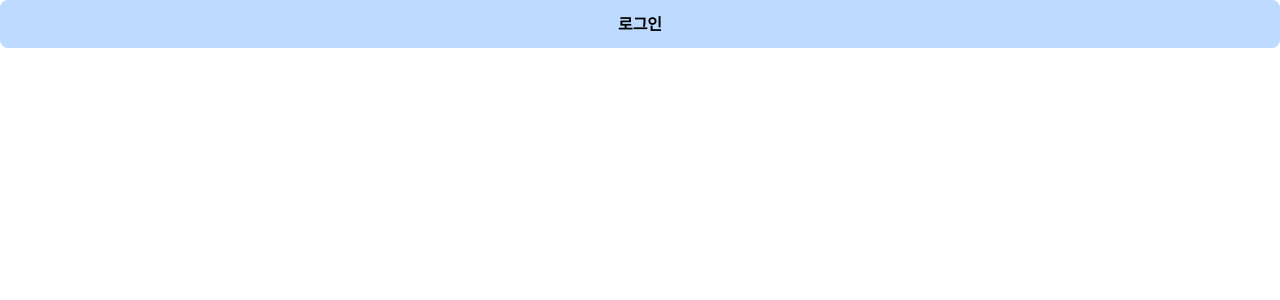
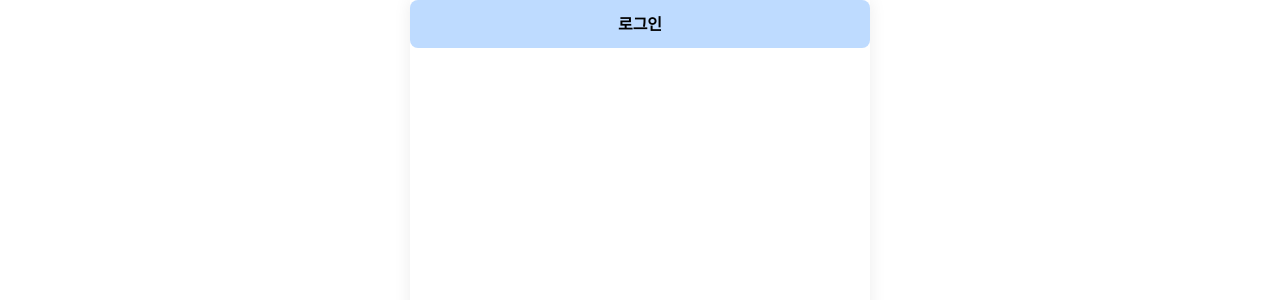
Before and after one commit to FRONTENDBOOTCAMP-14th/Final-Project-Team-5, a Next.js app: page / in a window 1280 px wide. Shown: the top 300 px of the page. Built offline with nearby package versions, Linux system fonts and the light colour scheme.

Commit message:
feat. 프레임 작업

```diff
--- a/src/app/page.tsx
+++ b/src/app/page.tsx
@@ -1,9 +1,10 @@
 import Button from '@/components/ui/button';
+import Frame from '@/components/ui/Frame';
 
 export default function Home() {
   return (
-    <div>
+    <Frame>
       <Button>로그인</Button>
-    </div>
+    </Frame>
   );
 }
--- a/src/components/index.ts
+++ b/src/components/index.ts
@@ -1,2 +1,4 @@
+export { default as FilterBtn } from './ui/FilterButton';
+export { default as Frame } from './ui/Frame';
 export { default as Notification } from './ui/Notification';
 export { default as Section } from './ui/section';
--- /dev/null
+++ b/src/components/ui/Frame.tsx
@@ -0,0 +1,13 @@
+
+type FrameProps = React.PropsWithChildren<{
+  className?: string;
+}>;
+
+export default function Frame({ children, className }: FrameProps) {
+
+  return (
+    <div className="shadow-[0px_0px_16px_0px_rgba(0,0,0,0.08)] w-[460px] max-w-[460px] h-full h-screen absolute left-1/2 -translate-x-1/2">
+        {children}
+    </div>
+  );
+}
```
